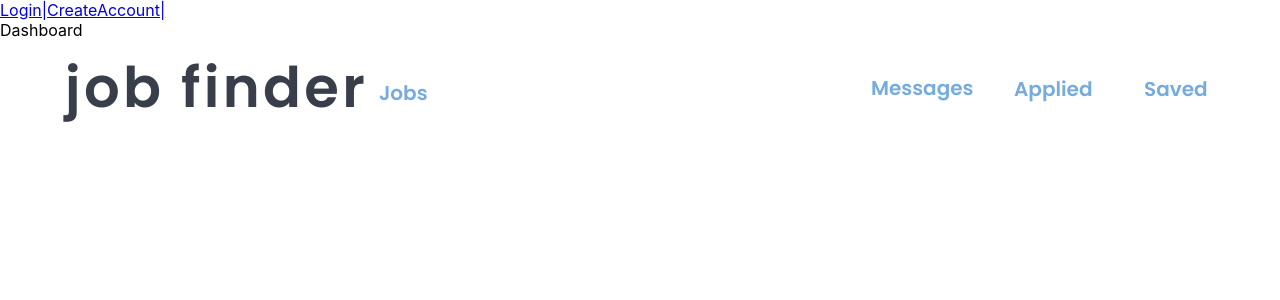
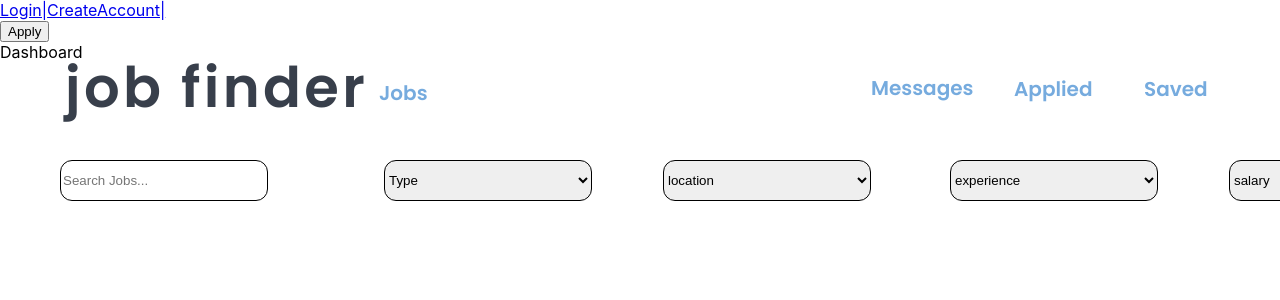
Before and after one commit to devonnadang/job-listing, a React (Create React App) app in the folder client/: page /Dashboard in a window 1280 px wide. Shown: the top 300 px of the page. Built offline with nearby package versions, Linux system fonts and the light colour scheme.

Commit message:
created filter group, updated form components

```diff
--- a/client/package.json
+++ b/client/package.json
@@ -21,7 +21,9 @@
     "react-router-dom": "^5.3.0",
     "react-scripts": "5.0.0",
     "react-uuid": "^1.0.2",
-    "web-vitals": "^2.1.4"
+    "react-yup": "^1.23.0",
+    "web-vitals": "^2.1.4",
+    "yup": "^0.32.11"
   },
   "scripts": {
     "start": "react-scripts start",
--- a/client/src/App.js
+++ b/client/src/App.js
@@ -3,7 +3,7 @@ import Messages from './pages/Messages'
 import Applied from './pages/Applied'
 import Saved from './pages/Saved'
 import Login from './pages/Sign in/Login'
-import UserDashboard from './pages/UserDashboard';
+import UserDashboard from './pages/UserDash/UserDashboard';
 import UserProfile from './pages/UserProfile'
 import CreateAccount from './pages/Sign up/CreateAccount'
 import EmployerDashboard from './pages/EmployerDashboard'
--- /dev/null
+++ b/client/src/component/Filters.js
@@ -0,0 +1,88 @@
+import React from 'react';
+import styles from './Filters.module.css'
+
+class Filters extends React.Component{
+    constructor(props){
+        super(props);
+        this.state = {
+            search: '',
+            type: '',
+            location: '',
+            experience: '',
+            salary: ''
+        };
+        this.handleSubmit = this.handleSubmit.bind(this);
+    }
+
+    handleUserInput (e) {
+        const name = e.target.name;
+        const value = e.target.value;
+        this.setState({[name]: value});
+      }
+
+    handleSubmit (e){
+        alert("search: " + this.state.search + "\ntype: " + this.state.type);
+    }
+
+    render() {
+        return(
+            <form onSubmit={this.handleSubmit}>
+                <input
+                    className={styles.search}
+                    type="text"
+                    name="search"
+                    placeholder='Search Jobs...'
+                    value={this.state.search}
+                    onChange={
+                        (event) => this.handleUserInput(event)}/>
+                <select
+                    className={styles.type}
+                    name="type"
+                    onChange={
+                        (event) => this.handleUserInput(event)}>
+                    <option value='' label='Type'/>
+                    <option value='internship' label='Intern'/>
+                    <option value='part time' label='Part Time'/>
+                    <option value='full time' label='Full Time'/>
+                    </select>
+                <select
+                    className={styles.location}
+                    name="location"
+                    onChange={
+                        (event) => this.handleUserInput(event)}>
+                    <option value='' label='location'/>
+                    <option value='work from home' label='Work From Home'/>
+                    <option value='work from office' label='Work From Office'/>
+                    </select>
+                 <select
+                    className={styles.experience}
+                    name="experience"
+                    onChange={
+                        (event) => this.handleUserInput(event)}>
+                    <option value='' label='experience'/>
+                    <option value='entry level' label='Entry Level'/>
+                    <option value='middle' label='Middle'/>
+                    <option value='senior' label='Senior Position'/>
+                    </select>
+                <select
+                    className={styles.salary}
+                    name="salary"
+                    onChange={
+                        (event) => this.handleUserInput(event)}>
+                    <option value='' label='salary'/>
+                    <option value='0-50k' label='$0-$50,000'/>
+                    <option value='50k-100k' label='$50,000-$100,000'/>
+                    <option value='100k-150k' label='$100,000-$150,000'/>
+                    <option value='150k+' label='$150,000+'/>
+                    </select>
+                <button
+                    className={styles.submit}
+                    type="submit"
+                    name="apply">
+                    Apply</button>
+            </form>
+        );
+    }
+}
+
+export default Filters
--- /dev/null
+++ b/client/src/component/Filters.module.css
@@ -0,0 +1,60 @@
+.search{
+    position: absolute;
+    left: 60px;
+    top: 160px;
+    width: 208px;
+    height: 41px;
+    border: 1px solid #000000;
+    box-sizing: border-box;
+    border-radius: 12px;
+}
+
+.type{
+    position: absolute;
+    top: 160px;
+    left: 384px;
+    width: 208px;
+    height: 41px;
+    border: 1px solid #000000;
+    box-sizing: border-box;
+    border-radius: 12px;}
+
+.location{
+    position: absolute;
+    top: 160px;
+    left: 663px;
+    width: 208px;
+    height: 41px;
+    border: 1px solid #000000;
+    box-sizing: border-box;
+    border-radius: 12px;}
+
+.experience{
+    position: absolute;
+    top: 160px;
+    left: 950px;
+    width: 208px;
+    height: 41px;
+    border: 1px solid #000000;
+    box-sizing: border-box;
+    border-radius: 12px;}
+
+.salary{
+    position: absolute;
+    top: 160px;
+    left: 1229px;
+    width: 208px;
+    height: 41px;
+    border: 1px solid #000000;
+    box-sizing: border-box;
+    border-radius: 12px;}
+
+.submit{}
+
+.submit:hover{
+
+}
+
+.submit:active{
+
+}
--- a/client/src/pages/Sign in/Login.js
+++ b/client/src/pages/Sign in/Login.js
@@ -21,30 +21,20 @@ class LoginForm extends React.Component{
     constructor(props){
         super(props)
         this.state = {
-            field1: '',
-            field2: ''};
-        this.handleChangeField1 = this.handleChangeField1.bind(this);
-        this.handleChangeField2 = this.handleChangeField2.bind(this);
+            email: '',
+            password: ''};
         this.handleSubmit = this.handleSubmit.bind(this);
     }
 
-    handleChangeField1(event){
-        this.setState({
-            field1: event.target.value
-        });
-    }
-
-    handleChangeField2(event){
-        this.setState({
-            field2: event.target.value
-        });
+    handleUserInput (e){
+        const name = e.target.name;
+        const value = e.target.value;
+        this.setState({[name]: value});
     }
 
     handleSubmit(event){
-        alert("field1: " + this.state.field1 + "\nfield2: " + this.state.field2)
-        event.preventDefault();
-        if (this.state.field1.match("hello"))
-            this.setState({redirect: true});
+        alert("email: " + this.state.email + "\npassword: " + this.state.password);
+        this.setState({redirect: true});
     }
 
     render(){
@@ -53,13 +43,25 @@ class LoginForm extends React.Component{
         }
         return (
         <form onSubmit={this.handleSubmit}>
-            <div style={{position: 'absolute', top: 122, left: 46}}>
-                <input className={styles.Email} type="text" value={this.state.field1} onChange={this.handleChangeField1} placeholder={"Email"}/>
-            </div>
-            <div style={{position: 'absolute', top: 214, left: 46}}>
-                <input className={styles.Password} type="text" value={this.state.field2} onChange={this.handleChangeField2} placeholder={"Password"}/>
-            </div>
-            <button type="submit" className={styles.loginButton}>Sign in</button>
+            <input
+            className={styles.Email}
+            name="email"
+            type="email"
+            value={this.state.field1}
+            placeholder="Email"
+            onChange={
+                (event) => this.handleUserInput(event)}/>
+            <input
+            className={styles.Password}
+            name="password"
+            type="password"
+            value={this.state.field2}
+            placeholder="Password"
+            onChange={
+                (event) => this.handleUserInput(event)}/>
+            <button
+            type="submit"
+            className={styles.loginButton}>Sign in</button>
         </form>  );
     }
 }
--- a/client/src/pages/Sign up/CreateAccount.js
+++ b/client/src/pages/Sign up/CreateAccount.js
@@ -1,7 +1,6 @@
 import React from 'react';
 import { Redirect } from 'react-router';
 import { Link } from 'react-router-dom';
-import { Formik, Field, Form } from "formik";
 import styles from './CreateAccount.module.css';
 
 
@@ -19,22 +18,74 @@ class CreateAccount extends React.Component{
 }
 
 class LoginForm extends React.Component{
+    constructor(props){
+        super(props);
+        this.state = {
+            firstName: '',
+            lastName: '',
+            email: '',
+            password: '',
+        }
+        this.handleSubmit = this.handleSubmit.bind(this);
+    }
+
+    handleUserInput (e){
+        const name = e.target.name;
+        const value = e.target.value;
+        this.setState({[name]: value});
+    }
+
+    handleSubmit (e){
+        alert(
+            "firstName: " + this.state.firstName +
+            "\nlastName: " + this.state.lastName +
+            "\nemail: " + this.state.email +
+            "\npassword: " + this.state.password);
+        this.setState({redirect: true})
+    }
+
     render(){
+        if (this.state.redirect) {
+            return <Redirect push to="/Dashboard" />
+        }
         return (
-        <Formik
-            initialValues={{ firstName: '', lastName: '', email: '', password: ''}}
-            onSubmit={async (values) => {
-                await new Promise((resolve) => setTimeout(resolve, 500));
-                alert(JSON.stringify(values, null, 2));
-            }}>
-            <Form>
-              <Field className={styles.FirstName} name="firstName" type="text"  placeholder="First Name"/>
-              <Field className={styles.LastName} name="lastName" type="text" placeholder="Last Name"/>
-              <Field className={styles.Email} name="email" type="email" placeholder="Email"/>
-              <Field className={styles.Password} name="password" type="password" placeholder="Password"/>
-              <button className={styles.submit} type="submit">Sign up</button>
-            </Form>
-      </Formik>
+            <form onSubmit={this.handleSubmit}>
+                <input
+                className={styles.FirstName}
+                name="firstName"
+                type="text"
+                value={this.state.firstName}
+                placeholder="First Name"
+                onChange={
+                    (event) => this.handleUserInput(event)} />
+                <input
+                className={styles.LastName}
+                name="lastName"
+                type="text"
+                value={this.state.lastName}
+                placeholder="Last Name"
+                onChange={
+                    (event) => this.handleUserInput(event)} />
+                <input
+                className={styles.Email}
+                name="email"
+                type="email"
+                value={this.state.email}
+                placeholder="Email"
+                onChange={
+                    (event) => this.handleUserInput(event)} />
+                <input
+                className={styles.Password}
+                name="password"
+                type="password"
+                value={this.state.password}
+                placeholder="Password"
+                onChange={
+                    (event) => this.handleUserInput(event)} />
+                <button
+                className={styles.submit}
+                type="submit" >Sign Up</button>
+            </form>
         );
     }
 }
--- /dev/null
+++ b/client/src/pages/UserDash/UserDashboard.js
@@ -0,0 +1,17 @@
+import React from 'react';
+import Filters from '../../component/Filters';
+import Navigation from '../../component/Navigation';
+import styles from './UserDash.module.css'
+
+class UserDashboard extends React.Component{
+    render(){
+        return (
+        <div>
+            <div><Navigation /></div>
+            <div><Filters /></div>
+            <label>Dashboard</label>
+        </div>);
+    }
+}
+
+export default UserDashboard
--- a/client/src/pages/UserDashboard.js
+++ /dev/null
@@ -1,12 +0,0 @@
-import React from 'react';
-import Navigation from '../component/Navigation';
-
-const UserDashboard = () =>{
-    return (
-        <div>
-            <div><Navigation /></div>
-            <label>Dashboard</label>
-        </div>);
-}
-
-export default UserDashboard
```
Also changed, not shown: client/src/pages/Sign in/Login.module.css (+6 -20 lines), client/src/pages/UserDash/UserDash.module.css (added), 1 other file (tests, documents, lock files or other folders).
